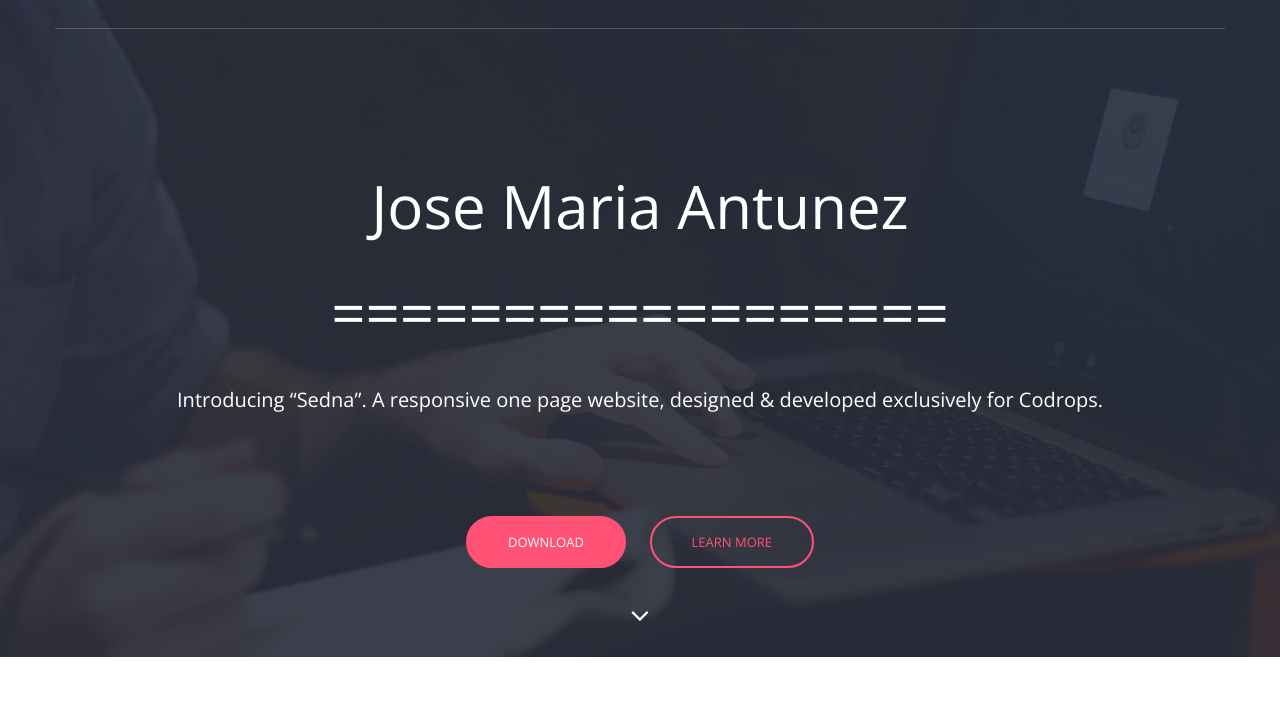
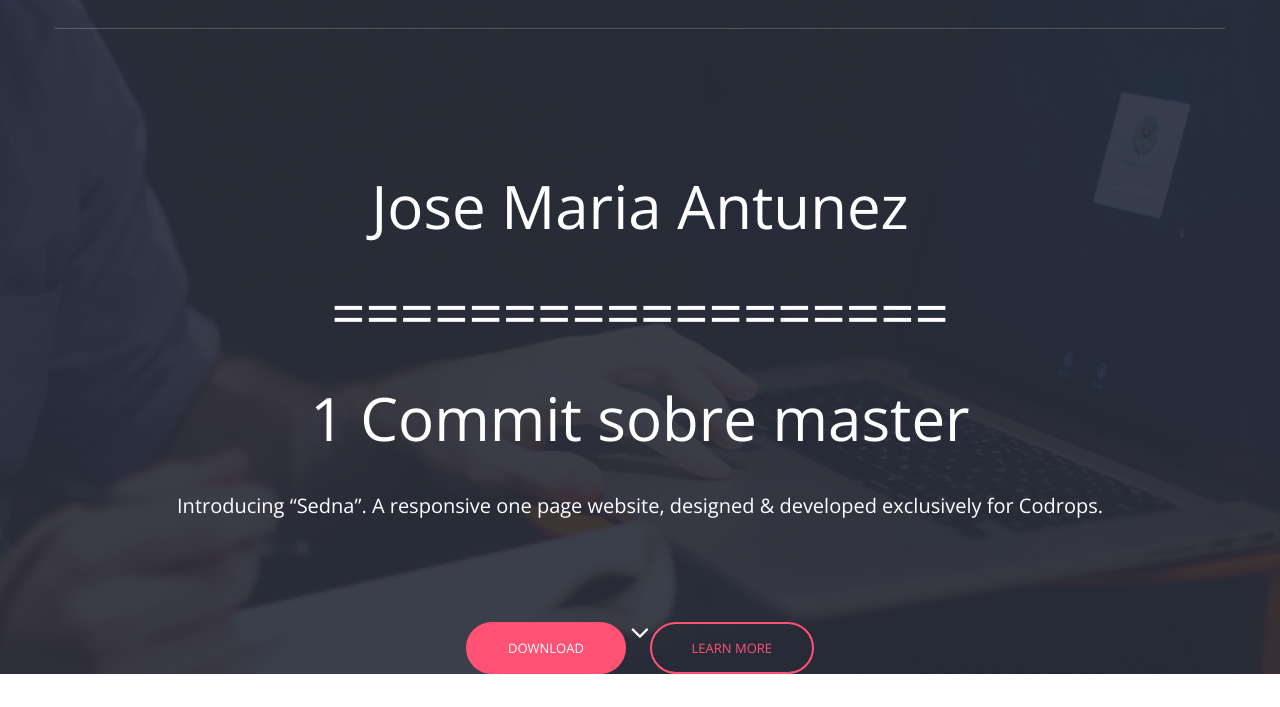
Before and after one commit to antunezjosemaria1991/Page, a plain HTML site: page index.html in a window 1280 px wide. Shown: the part 93-800 px from the top of the page. Drawn offline with nearby package versions, Linux system fonts and the light colour scheme.

Commit message:
1 Commit sobre master

```diff
--- a/index.html
+++ b/index.html
@@ -60,6 +60,7 @@
 
                         <h1>Jose Maria Antunez</h1>
                         <h1>==================</h1>
+                        <h1>1 Commit sobre master</h1>
                         <p class="intro">Introducing “Sedna”. A responsive one page website, designed & developed exclusively for Codrops.</p>
 
                         <a href="#" class="btn btn-fill btn-large btn-margin-right">Download</a> <a href="#" class="btn btn-accent btn-large">Learn more</a>
```
